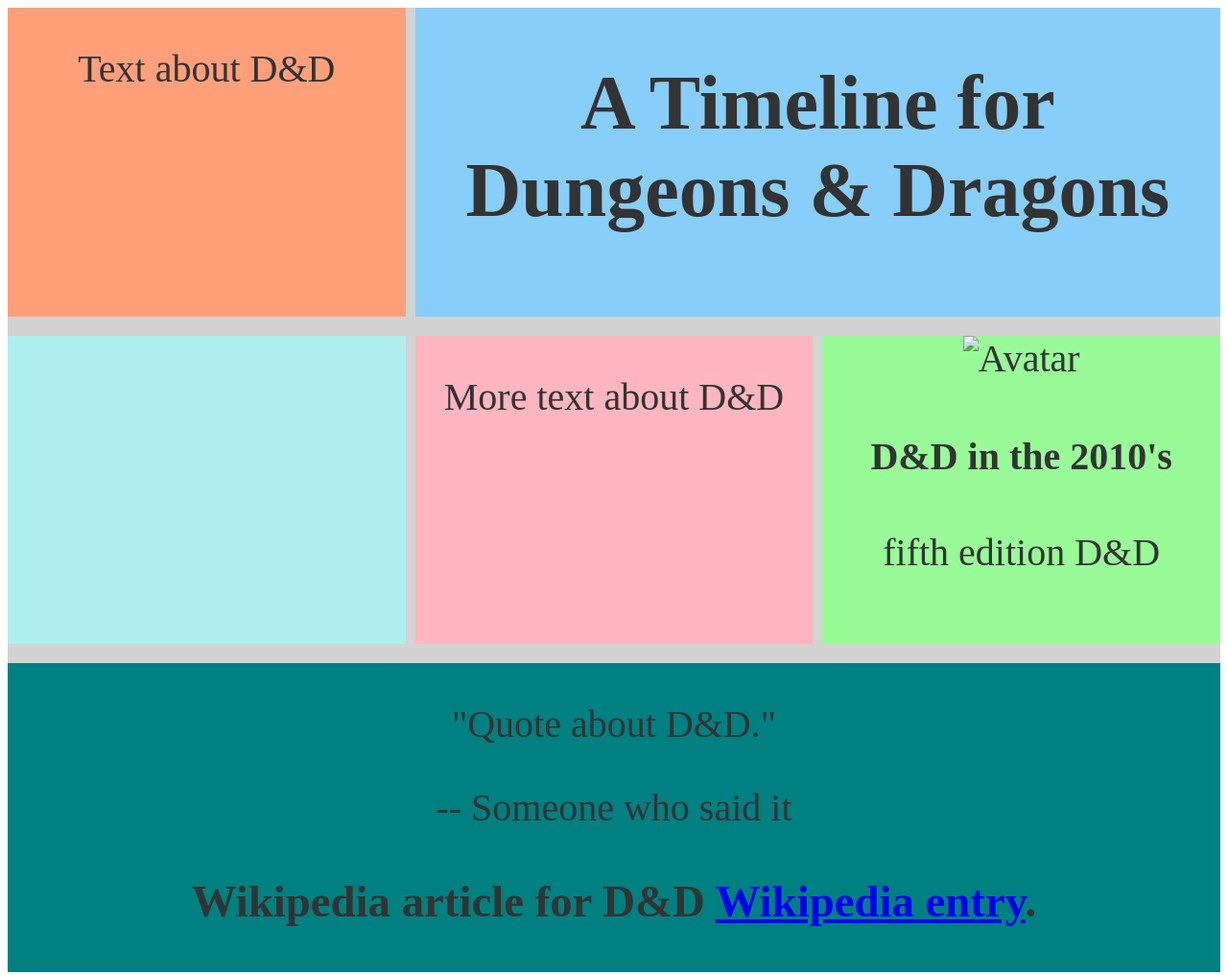
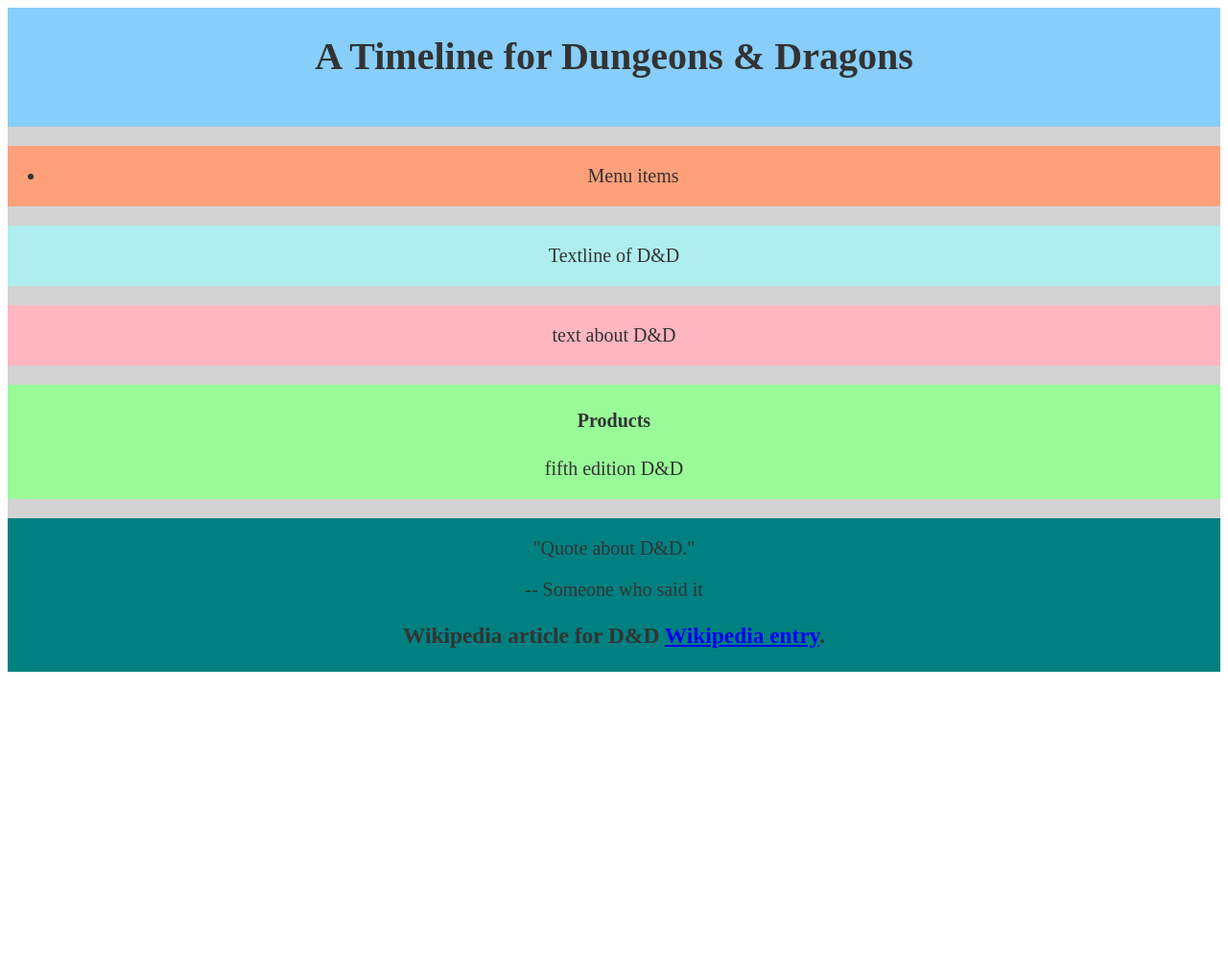
Before and after one commit to bakerville/tribute-page, a plain HTML site: page index.html in a window 1280 px wide. Shown: the whole page at 96% size. After the commit the page ends 800 px from the top, so only its background shows below. Drawn offline with Linux system fonts and the light colour scheme; a web font is replaced by a local one.

Commit message:
laying out the HTML
reorganizing the content in the html file.

```diff
--- a/index.html
+++ b/index.html
@@ -10,34 +10,47 @@
     </head>
     <body>
 
-        <div class="grid-layout">
-            <header class="item1">
-              <h1 id="title">A Timeline for Dungeons & Dragons</h1>
+        <div id="main">
+
+          <div class="top">
+            <header id"=title">
+              <h1 >A Timeline for Dungeons & Dragons</h1>
             </header>
-
-            <div class="item2">
-                <p>Text about D&D</p>
-              </div>
-
-            <div class="item3">
+            <div class="hero">
               <img id="image" id="img-caption"/>
             </div>
 
-            <div class="item4" >
-                <p>More text about D&D</p>
-              </div>
+          </div>
 
-            <div class="item5" id="tribute-info">
-                <div class="card6">
-                    <img src="" alt="Avatar" style="width:100%">
-                    <div class="container">
-                      <h4><b>D&D in the 2010's</b></h4>
-                      <p>fifth edition D&D</p>
+
+            <nav class="menu">
+                  <ul>
+                    <li>Menu items</li>
+                  </ul>
+            </nav>
+
+
+            <section class="timeline">
+              <p>Textline of D&D</p>
+            </section>
+
+            <section class="about" id="tribute-info">
+                <p>text about D&D</p>
+            </section>
+
+            <section class="products">
+                <div class="product-info">
+                      <div class="product-card">
+                        <h4><b>Products</b></h4>
+                        <p>fifth edition D&D</p>
+                      </div>
                     </div>
-                  </div>
+            </section>
 
-            </div>
-            <footer class="item6">
+
+
+
+            <footer class="footer">
                 <blockquote>
                     <p>"Quote about D&D."</p>
                     <div>-- Someone who said it</div>
@@ -46,10 +59,9 @@
             </footer>
           </div>
 
-          <div id="main">
-            <header></header>
-          </div>
-          <nav></nav>
+
+
+
           <section></section>
           <section></section>
           <section></section>
--- a/styles.css
+++ b/styles.css
@@ -14,63 +14,58 @@ User Story #8: The img element should responsively resize, relative to the width
 
 html,body{
     font-family: Alice, serif;
+    font-size: 20px;
     text-align:center;
     min-width:260px;
     color:#333;
   }
 
-  .grid-layout {
-    font-size: 40px;
-    min-height: 300px;
-    width: 100%;
-    background: LightGray;
-    display: grid;
-   grid-template-columns: 1fr 1fr 1fr;
-   grid-template-rows: 1fr 1fr 1fr;
-   grid-gap: 20px 10px;
-   grid-template-areas:
-      "nav header header"
-      "content paragraph1 paragraph2"
-      "footer footer footer";
+  #main {
+     background: LightGray;
+     display: grid;
+     grid-gap: 20px 10px;
   }
-  .item1{
+
+   .top{
       background:LightSkyBlue;
-      grid-area: header;
-    }
-  .item2{
-      background:LightSalmon;
-      grid-area: nav;
-    }
-  .item3{
-      background:PaleTurquoise;
-        grid-area: content;
-    }
-  .item4{
-      background:LightPink;
-      grid-area: paragraph1;
     }
 
-  .item5 {
+    #title {
+      color:red;
+    }
+
+    .hero{
+
+    }
+
+
+
+  .menu{
+      background:LightSalmon;
+
+    }
+  .timeline{
+      background:PaleTurquoise;
+
+    }
+  .about{
+      background:LightPink;
+
+    }
+
+  .products {
     background: PaleGreen;
-    grid-area: paragraph2;
-  }
-  .item6 {
-    background: teal;
-    grid-area: footer;
   }
 
-  .card {
-    /* Add shadows to create the "card" effect */
-    box-shadow: 0 4px 8px 0 rgba(0,0,0,0.2);
-    transition: 0.3s;
-}
+  .product-info{
 
-/* On mouse-over, add a deeper shadow */
-.card:hover {
-    box-shadow: 0 8px 16px 0 rgba(0,0,0,0.2);
-}
+  }
 
-/* Add some padding inside the card container */
-.container {
-    padding: 2px 16px;
-}
+  .product-info{
+
+  }
+
+  .footer {
+    background: teal;
+
+  }
```
